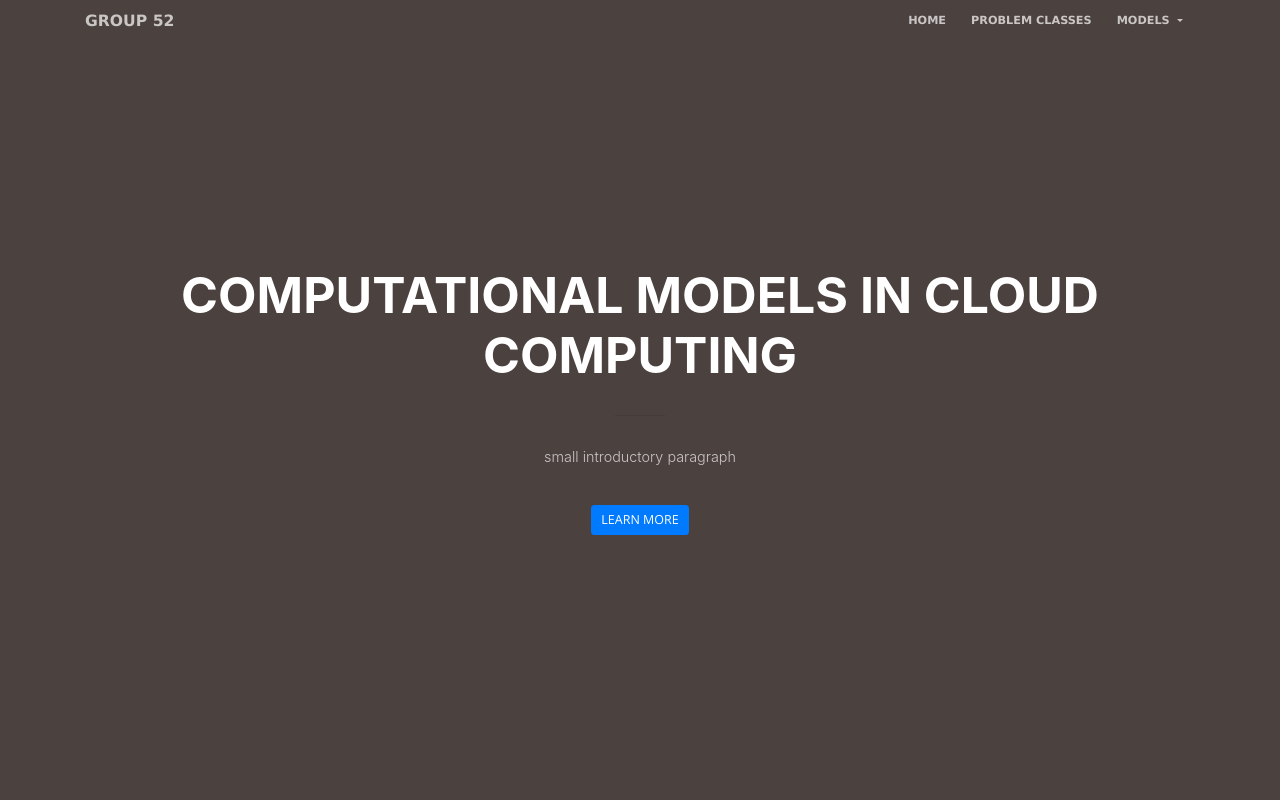
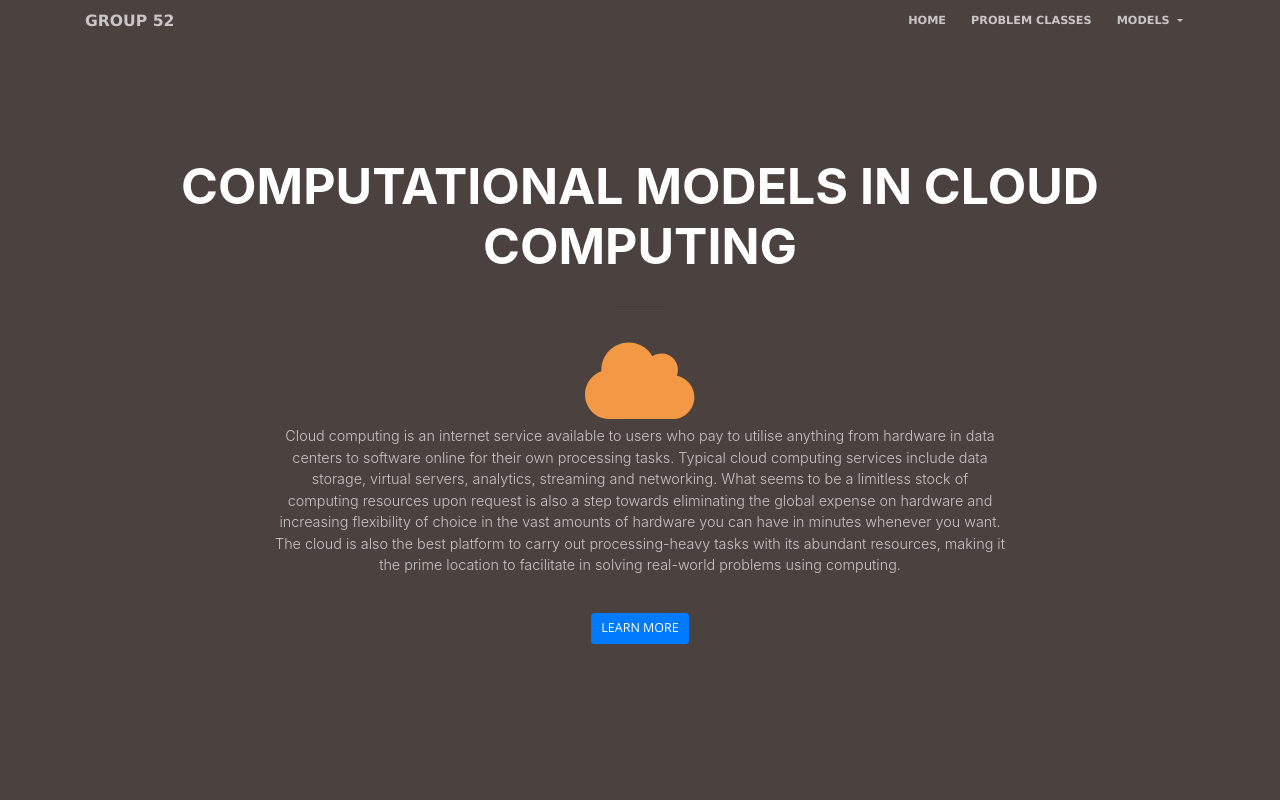
Before and after one commit to RajatRasal/Cloud-Computing-Website, a website with bundled scripts: page index.html in a window 1280 px wide. Shown: the top 800 px of the page. Built offline with nearby package versions, Linux system fonts and the light colour scheme.

Commit message:
Added in homepage's cloud computing introductory paragraph

```diff
--- a/index.html
+++ b/index.html
@@ -75,7 +75,8 @@
             <hr>
           </div>
           <div class="col-lg-8 mx-auto">
-            <p class="text-faded mb-5">small introductory paragraph</p>
+            <i class="fas fa-7x fa-cloud" style="color: #F39845"></i>
+            <br><p class="text-faded mb-5">Cloud computing is an internet service available to users who pay to utilise anything from hardware in data centers to software online for their own processing tasks. Typical cloud computing services include data storage, virtual servers, analytics, streaming and networking. What seems to be a limitless stock of computing resources upon request is also a step towards eliminating the global expense on hardware and increasing flexibility of choice in the vast amounts of hardware you can have in minutes whenever you want. The cloud is also the best platform to carry out processing-heavy tasks with its abundant resources, making it the prime location to facilitate in solving real-world problems using computing.</p>
             <a class="btn btn-primary btn-xl js-scroll-trigger" href="#a-class">Learn More</a>
           </div>
         </div>
```
